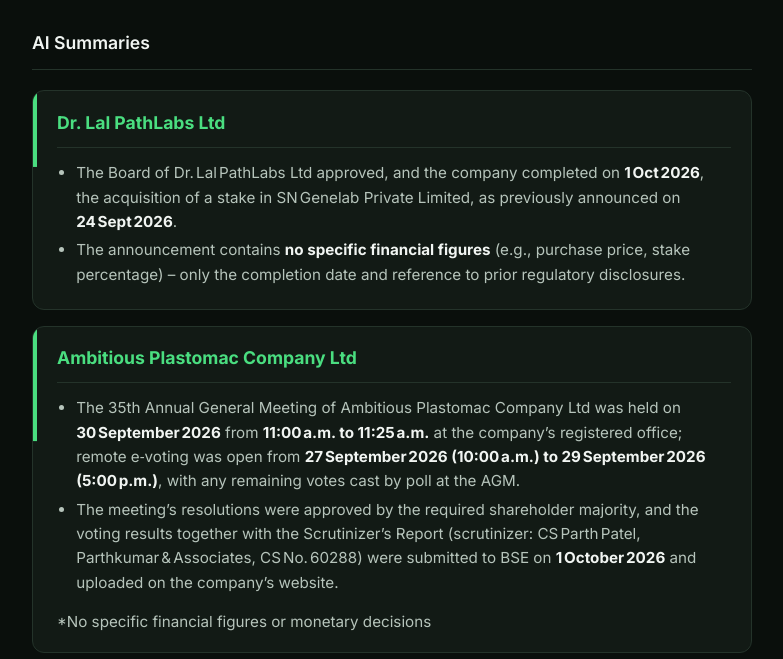
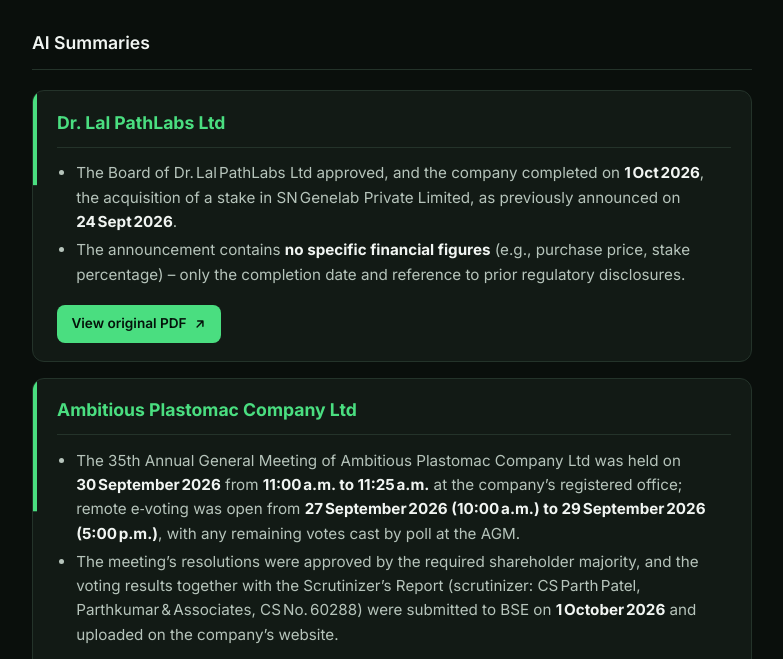
Before and after one commit to AtharvaSharma-tech/scraper_beta, a plain HTML site: page index.html in a window 1280 px wide. Shown: the part 122-781 px from the top of the page, without its empty margins (248-1031 px from the left). Drawn offline with nearby package versions, Linux system fonts and the light colour scheme.

Commit message:
Update index.html

```diff
--- a/index.html
+++ b/index.html
@@ -106,6 +106,26 @@
     .summary-text ul, .summary-text ol { padding-left: 1.2rem; }
     .summary-text li { margin: 0.25rem 0; }
 
+    .pdf-btn {
+      display: inline-flex;
+      align-items: center;
+      gap: 0.4rem;
+      margin-top: 0.9rem;
+      padding: 0.5rem 0.9rem;
+      border-radius: 8px;
+      background: var(--green);
+      color: #04120a;
+      font-size: 0.85rem;
+      font-weight: 600;
+      text-decoration: none;
+      transition: transform 0.2s ease, box-shadow 0.2s ease, background 0.2s ease;
+    }
+    .pdf-btn svg { width: 14px; height: 14px; transition: transform 0.2s ease; }
+    .pdf-btn:hover { background: #86efac; transform: translateY(-1px); box-shadow: 0 6px 16px rgba(74, 222, 128, 0.25); }
+    .pdf-btn:hover svg { transform: translate(2px, -2px); }
+    .pdf-btn:active { transform: scale(0.97); }
+    .pdf-btn:focus-visible { outline: 2px solid var(--text); outline-offset: 2px; }
+
     @keyframes fade { from { opacity: 0; } to { opacity: 1; } }
     @keyframes rise { from { opacity: 0; transform: translateY(16px); } to { opacity: 1; transform: none; } }
     @keyframes grow { from { transform: scaleX(0); } to { transform: scaleX(1); } }
@@ -141,10 +161,15 @@
         // Render AI Data
         aiContainer.innerHTML = data.map(item => {
           const parsedSummary = item.summary ? marked.parse(item.summary) : 'No summary available.';
+          const pdfUrl = item.ATTACHMENTNAME ? `https://www.bseindia.com/xml-data/corpfiling/AttachLive/${item.ATTACHMENTNAME}` : '';
+          const pdfBtn = pdfUrl ? `
+              <a href="${pdfUrl}" target="_blank" rel="noopener" class="pdf-btn">View original PDF
+                <svg viewBox="0 0 24 24" fill="none" stroke="currentColor" stroke-width="2.5" stroke-linecap="round" stroke-linejoin="round"><path d="M7 17L17 7M8 7h9v9"/></svg>
+              </a>` : '';
           return `
             <div class="card">
               <div class="company">${item.SLONGNAME || 'Company'}</div>
-              <div class="summary-text">${parsedSummary}</div>
+              <div class="summary-text">${parsedSummary}</div>${pdfBtn}
             </div>
           `;
         }).join('');
```
